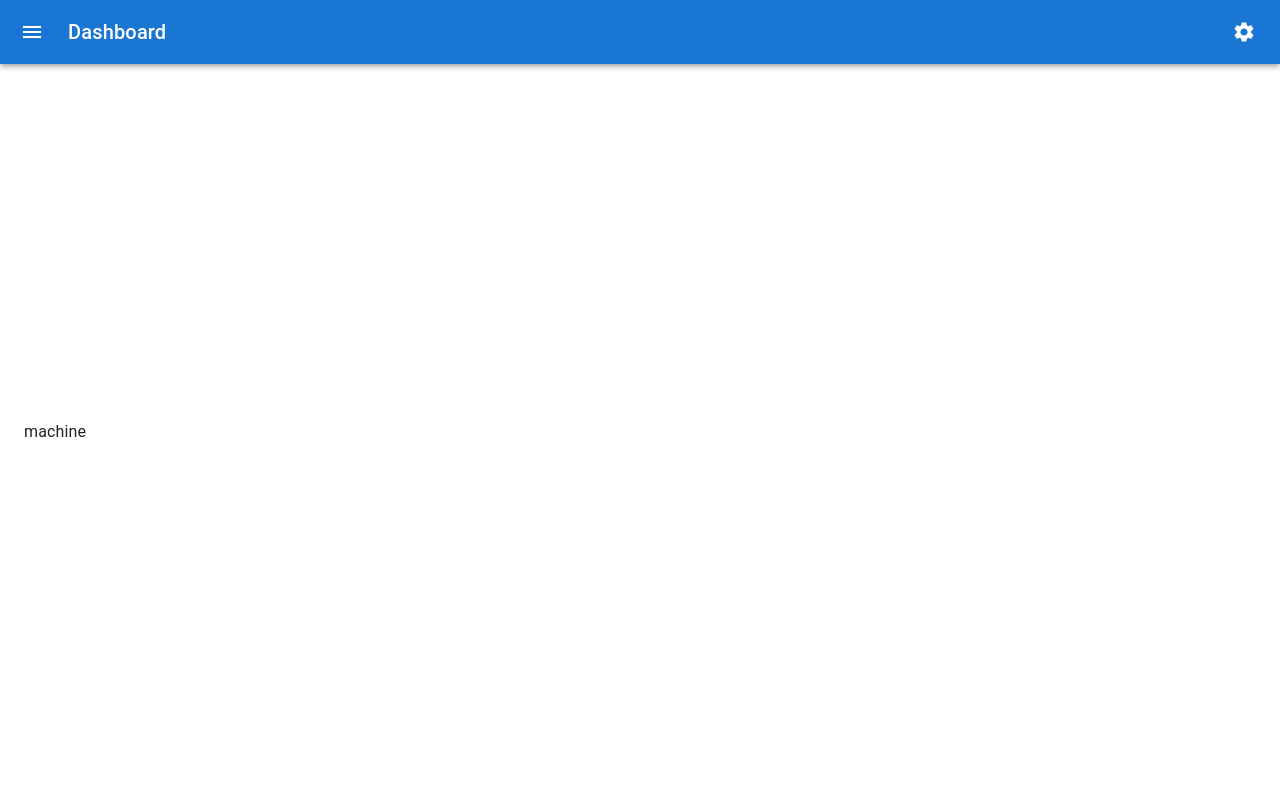
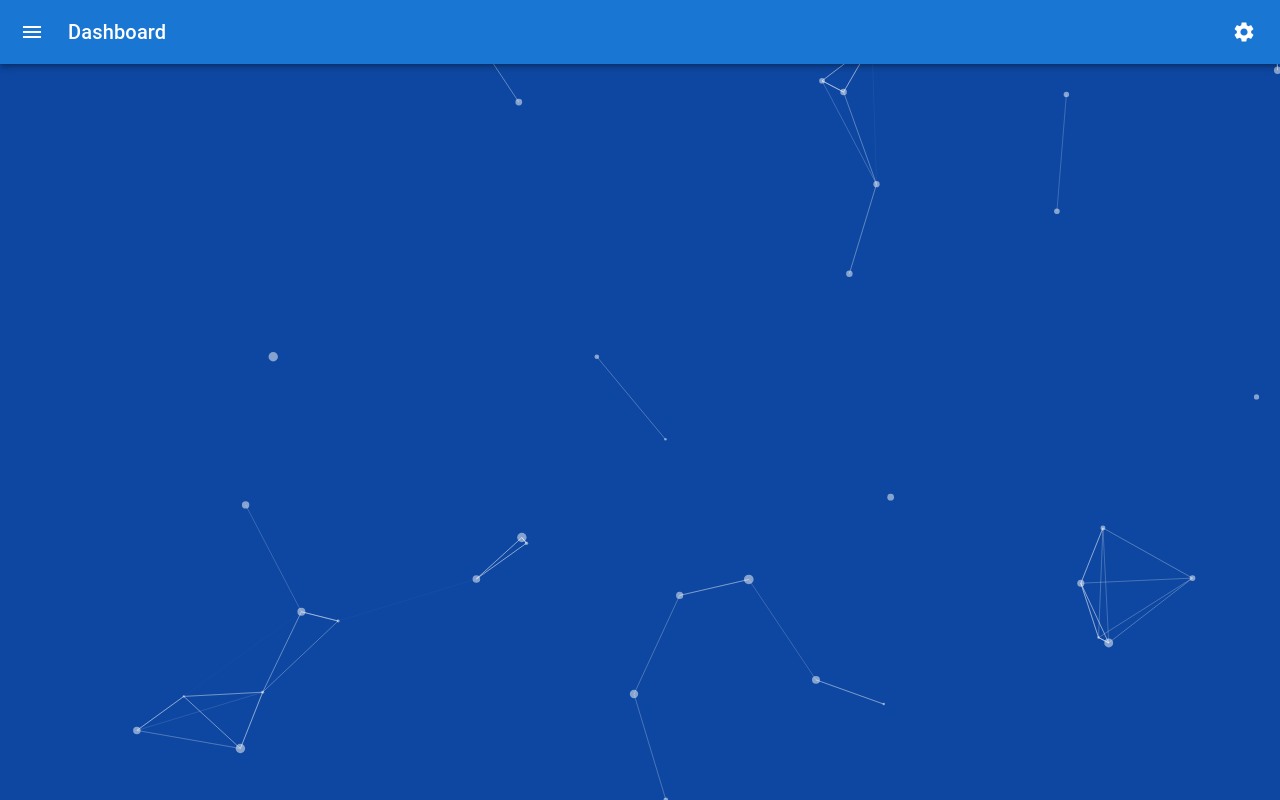
Before and after one commit to javierox777/frondendClinicaVite, a React (Vite) app: page /maquinas in a window 1280 px wide. Built offline with nearby package versions, Linux system fonts and the light colour scheme.

Commit message:
agregando particulas

```diff
--- a/package.json
+++ b/package.json
@@ -20,6 +20,7 @@
     "@mui/toolpad": "^0.1.50",
     "@tsparticles/engine": "^3.3.0",
     "@tsparticles/react": "^3.0.0",
+    "@tsparticles/slim": "^3.3.0",
     "@types/react-router-dom": "^5.3.3",
     "axios": "^1.6.7",
     "framer-motion": "^11.0.5",
--- a/src/views/dashboard/ParticlesFire.tsx
+++ b/src/views/dashboard/ParticlesFire.tsx
@@ -1,19 +1,119 @@
-// import Particles from "react-particles";
-// import type { Engine } from "tsparticles-engine";
-// import { loadLinksPreset } from "tsparticles-preset-links";
+import { useEffect, useMemo, useState } from "react";
+import Particles, { initParticlesEngine } from "@tsparticles/react";
+import {
+  type Container,
+  type ISourceOptions,
+  MoveDirection,
+  OutMode,
+} from "@tsparticles/engine";
+// import { loadAll } from "@/tsparticles/all"; // if you are going to use `loadAll`, install the "@tsparticles/all" package too.
+// import { loadFull } from "tsparticles"; // if you are going to use `loadFull`, install the "tsparticles" package too.
+import { loadSlim } from "@tsparticles/slim"; // if you are going to use `loadSlim`, install the "@tsparticles/slim" package too.
+// import { loadBasic } from "@tsparticles/basic"; // if you are going to use `loadBasic`, install the "@tsparticles/basic" package too.
 
-// export class ParticlesContainer extends React.PureComponent<IProps> {
-//   // this customizes the component tsParticles installation
-//   async customInit(engine: Engine): Promise<void> {
-//     // this adds the preset to tsParticles, you can safely use the
-//     await loadLinksPreset(engine);
-//   }
+export const ParticlesContainer = () => {
+  const [init, setInit] = useState(false);
 
-//   render() {
-//     const options = {
-//       preset: "links",
-//     };
+  // this should be run only once per application lifetime
+  useEffect(() => {
+    initParticlesEngine(async (engine) => {
+      // you can initiate the tsParticles instance (engine) here, adding custom shapes or presets
+      // this loads the tsparticles package bundle, it's the easiest method for getting everything ready
+      // starting from v2 you can add only the features you need reducing the bundle size
+      //await loadAll(engine);
+      //await loadFull(engine);
+      await loadSlim(engine);
+      //await loadBasic(engine);
+    }).then(() => {
+      setInit(true);
+    });
+  }, []);
 
-//     return <Particles options={options} init={this.customInit} />;
-//   }
-// }
+
+  const particlesLoaded = async (container?: Container): Promise<void> => {
+    console.log(container);
+  };
+
+  const options: ISourceOptions = useMemo(
+    () => ({
+      background: {
+        color: {
+          value: "#0d47a1",
+        },
+      },
+      fpsLimit: 120,
+      interactivity: {
+        events: {
+          onClick: {
+            enable: true,
+            mode: "push",
+          },
+          onHover: {
+            enable: true,
+            mode: "repulse",
+          },
+        },
+        modes: {
+          push: {
+            quantity: 4,
+          },
+          repulse: {
+            distance: 200,
+            duration: 0.4,
+          },
+        },
+      },
+      particles: {
+        color: {
+          value: "#ffffff",
+        },
+        links: {
+          color: "#ffffff",
+          distance: 150,
+          enable: true,
+          opacity: 0.5,
+          width: 1,
+        },
+        move: {
+          direction: "none",
+          enable: true,
+          outModes: {
+            default: "out",
+          },
+          random: false,
+          speed: 6,
+          straight: false,
+        },
+        number: {
+          density: {
+            enable: true,
+          },
+          value: 80,
+        },
+        opacity: {
+          value: 0.5,
+        },
+        shape: {
+          type: "circle",
+        },
+        size: {
+          value: { min: 1, max: 5 },
+        },
+      },
+      detectRetina: true,
+    }),
+    [],
+  );
+
+  if (init) {
+    return (
+      <Particles
+        id="tsparticles"
+        particlesLoaded={particlesLoaded}
+        options={options}
+      />
+    );
+  }
+
+  return <></>;
+};
--- a/src/views/dashboard/dashboardLayout.tsx
+++ b/src/views/dashboard/dashboardLayout.tsx
@@ -13,7 +13,7 @@ import Presupuestos from '../../pages/budget'; // Ajusta la ruta según tu estru
 import Clientes from '../../pages/client'; // Ajusta la ruta según tu estructura de carpetas
 import Maquinas from '../../pages/machines'; // Ajusta la ruta según tu estructura de carpetas
 import { useThemeContext } from '../../componemts/themeContext'; // Asegúrate de que la ruta sea correcta
-// import  {ParticlesContainer}  from './ParticlesFire';
+import  {ParticlesContainer}  from './ParticlesFire';
 
 
 const drawerWidth = 240;
@@ -38,9 +38,9 @@ const DashboardLayout: React.FC = () => {
 
   return (
     <Box sx={{ display: 'flex' }}>
-      {/* <ParticlesContainer /> */}
+      <ParticlesContainer />
       <CssBaseline />
-      <AppBar position="fixed" sx={{ zIndex: (theme) => theme.zIndex.drawer + 1 }}>
+      <AppBar position="fixed" sx={{ zIndex: (theme:any) => theme.zIndex.drawer + 1 }}>
         <Toolbar>
           <IconButton
             color="inherit"
```
Also changed, not shown: 2 other files (tests, documents, lock files or other folders).
